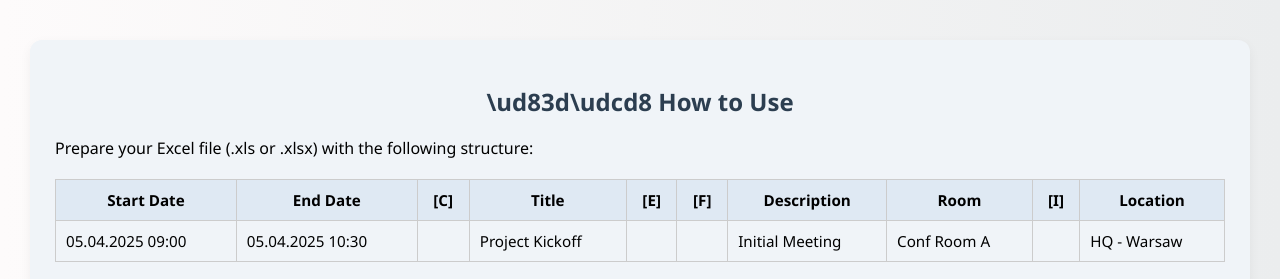
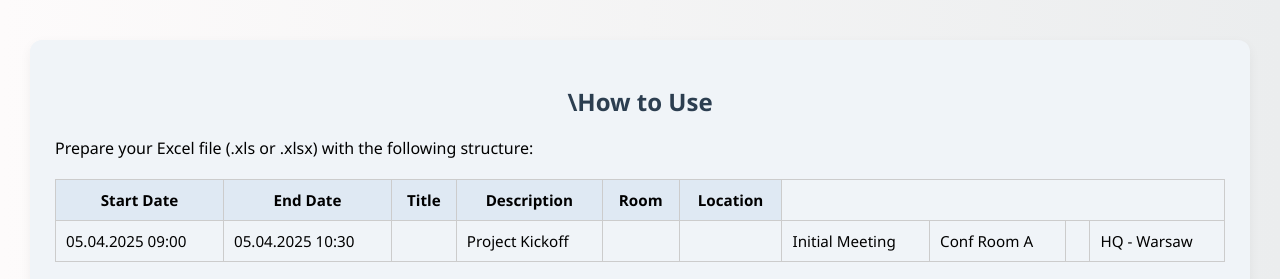
Before and after one commit to vasylm1/xls-to-icall, a plain HTML site: page index.html in a window 1280 px wide. Shown: the part 504-783 px from the top of the page. Drawn offline with Linux system fonts and the light colour scheme.

Commit message:
Update index.html

```diff
--- a/index.html
+++ b/index.html
@@ -235,12 +235,12 @@
 
   <!-- How to Use Section -->
   <section style="margin-top: 60px; background: #f0f4f8; padding: 25px; border-radius: 12px; box-shadow: 0 4px 12px rgba(0,0,0,0.05);">
-    <h2 style="text-align:center; color:#2c3e50;">\ud83d\udcd8 How to Use</h2>
+    <h2 style="text-align:center; color:#2c3e50;">\How to Use</h2>
     <p>Prepare your Excel file (.xls or .xlsx) with the following structure:</p>
     <table>
       <thead>
         <tr>
-          <th>Start Date</th><th>End Date</th><th>[C]</th><th>Title</th><th>[E]</th><th>[F]</th><th>Description</th><th>Room</th><th>[I]</th><th>Location</th>
+          <th>Start Date</th><th>End Date</th><th>Title</th><th>Description</th><th>Room</th><th>Location</th>
         </tr>
       </thead>
       <tbody>
```
